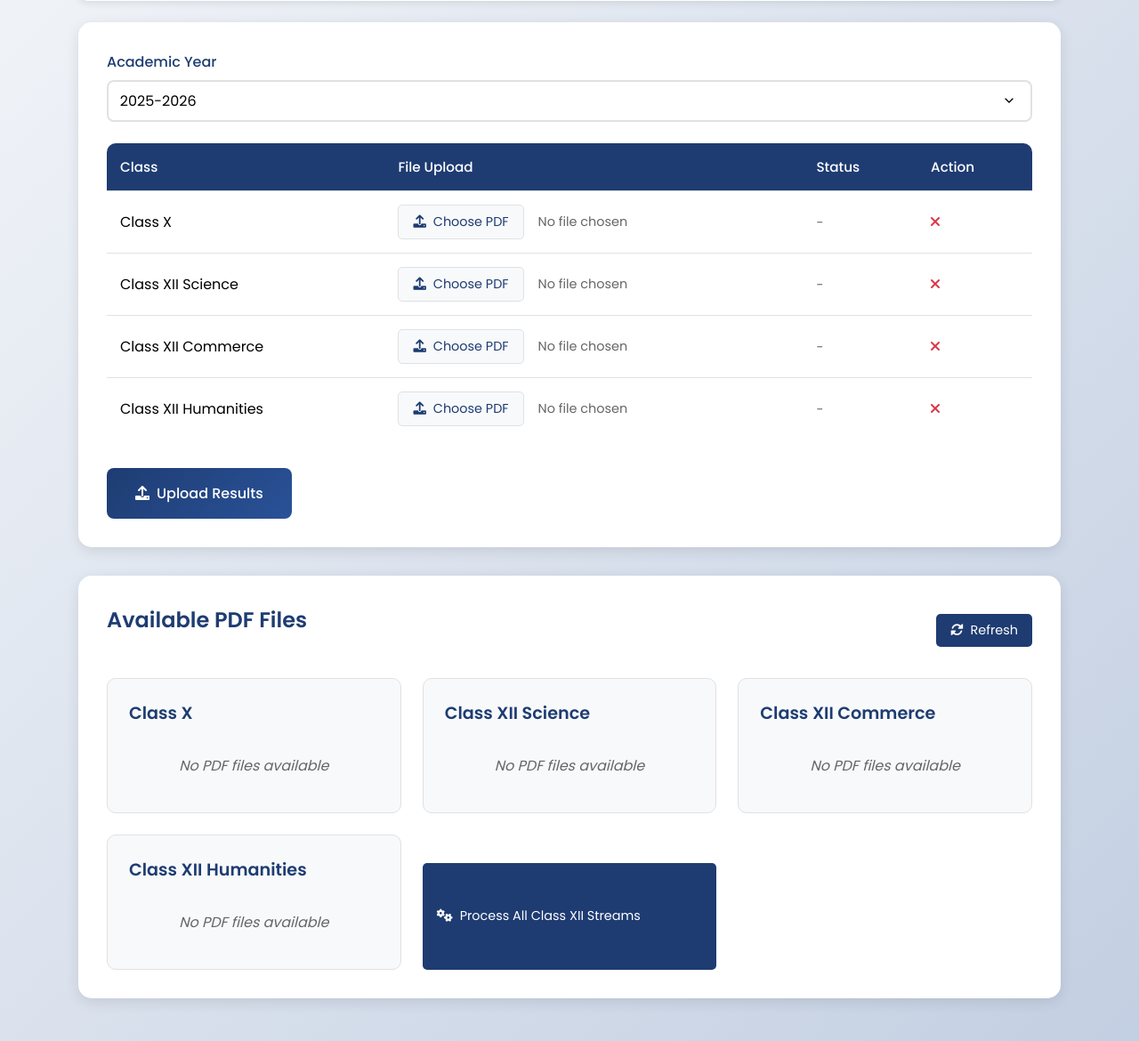
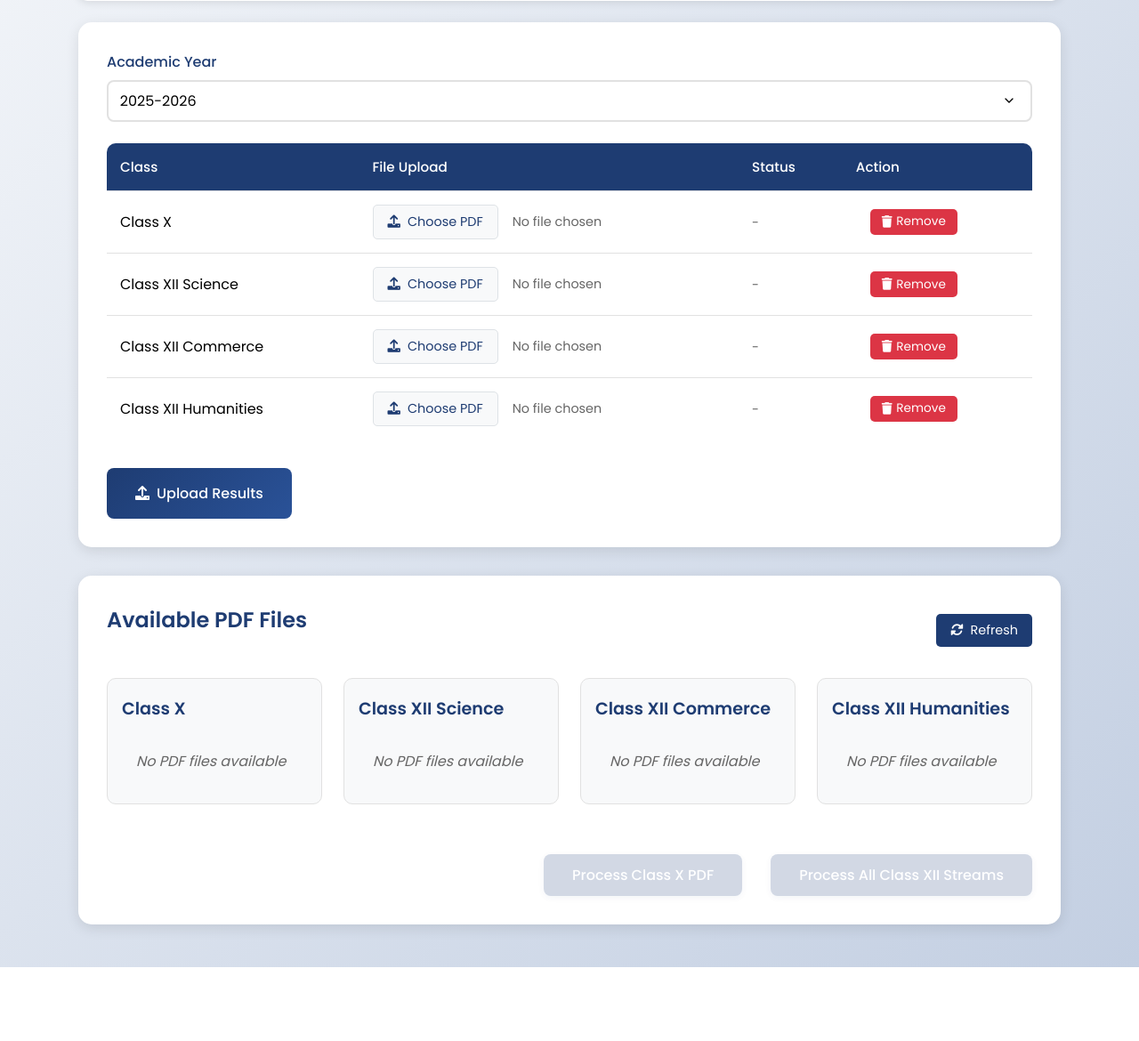
Before and after one commit to Phalguni-ubhe/School_API_Software, a Django app: page /upload-results/ in a window 1280 px wide. Shown: the part 282-1452 px from the top of the page at 89% size. After the commit the page ends 1369 px from the top, so only its background shows below. Run offline with Django 5.2, Linux system fonts and the light colour scheme; a user stored in the database is signed in; data that the repository does not hold is empty.

Commit message:
Enhanced Available pdf  file section, upload file section

```diff
--- a/student_api/templates/upload_results.html
+++ b/student_api/templates/upload_results.html
@@ -59,7 +59,7 @@
                             <span class="file-status" id="status_10">No file chosen</span>
                         </td>
                         <td><span class="file-status" id="upload_status_10">-</span></td>
-                        <td><i class="fas fa-times file-action" onclick="clearFile('10')"></i></td>
+                        <td><button class="pdf-remove-btn" onclick="clearFileUpload('class_10', this)"><i class="fas fa-trash"></i> Remove</button></td>
                     </tr>
                     <tr>
                         <td>Class XII Science</td>
@@ -71,7 +71,7 @@
                             <span class="file-status" id="status_12_science">No file chosen</span>
                         </td>
                         <td><span class="file-status" id="upload_status_12_science">-</span></td>
-                        <td><i class="fas fa-times file-action" onclick="clearFile('12_science')"></i></td>
+                        <td><button class="pdf-remove-btn" onclick="clearFileUpload('class_12_science', this)"><i class="fas fa-trash"></i> Remove</button></td>
                     </tr>
                     <tr>
                         <td>Class XII Commerce</td>
@@ -83,7 +83,7 @@
                             <span class="file-status" id="status_12_commerce">No file chosen</span>
                         </td>
                         <td><span class="file-status" id="upload_status_12_commerce">-</span></td>
-                        <td><i class="fas fa-times file-action" onclick="clearFile('12_commerce')"></i></td>
+                        <td><button class="pdf-remove-btn" onclick="clearFileUpload('class_12_commerce', this)"><i class="fas fa-trash"></i> Remove</button></td>
                     </tr>
                     <tr>
                         <td>Class XII Humanities</td>
@@ -95,7 +95,7 @@
                             <span class="file-status" id="status_12_humanities">No file chosen</span>
                         </td>
                         <td><span class="file-status" id="upload_status_12_humanities">-</span></td>
-                        <td><i class="fas fa-times file-action" onclick="clearFile('12_humanities')"></i></td>
+                        <td><button class="pdf-remove-btn" onclick="clearFileUpload('class_12_humanities', this)"><i class="fas fa-trash"></i> Remove</button></td>
                     </tr>
                 </tbody>
             </table>
@@ -417,9 +417,16 @@
     }
 
     .pdf-grid {
-        display: grid;
-        grid-template-columns: repeat(auto-fit, minmax(300px, 1fr));
+        display: flex;
+        flex-direction: column;
+        gap: 0.5rem;
+    }
+
+    .pdf-row {
+        display: flex;
+        flex-direction: row;
         gap: 1.5rem;
+        margin-bottom: 1.5rem;
     }
 
     .pdf-card {
@@ -427,6 +434,19 @@
         border-radius: 10px;
         padding: 1.5rem;
         border: 1px solid #e1e1e1;
+    }
+
+    .pdf-card-inline {
+        background: #f8f9fa;
+        border-radius: 10px;
+        padding: 1.2rem 1rem;
+        border: 1px solid #e1e1e1;
+        flex: 1 1 0;
+        min-width: 0;
+        box-sizing: border-box;
+        display: flex;
+        flex-direction: column;
+        align-items: flex-start;
     }
 
     .pdf-card h3 {
@@ -511,6 +531,63 @@
 
     .refresh-btn.rotating i {
         transform: rotate(360deg);
+    }
+
+    .pdf-process-btn-row {
+        display: flex;
+        flex-direction: row;
+        gap: 2rem;
+        justify-content: flex-end;
+        margin-top: 1.5rem;
+    }
+
+    .pdf-process-btn {
+        background: #1e3c72;
+        color: white;
+        border: none;
+        padding: 0.7rem 2rem;
+        border-radius: 8px;
+        font-size: 1rem;
+        font-weight: 500;
+        cursor: pointer;
+        transition: background-color 0.3s ease, transform 0.2s ease;
+        box-shadow: 0 2px 8px rgba(30, 60, 114, 0.08);
+    }
+
+    .pdf-process-btn:disabled {
+        background: #bfc8da;
+        color: #fff;
+        cursor: not-allowed;
+        opacity: 0.7;
+    }
+
+    .pdf-process-btn:not(:disabled):hover {
+        background: #2a5298;
+        transform: translateY(-2px);
+    }
+
+    /* Remove Button Styles */
+    .pdf-remove-btn {
+        background: #dc3545;
+        color: #fff;
+        border: none;
+        padding: 0.3rem 0.8rem;
+        border-radius: 5px;
+        font-size: 0.85rem;
+        margin-left: 1rem;
+        cursor: pointer;
+        transition: background-color 0.2s;
+        display: inline-flex;
+        align-items: center;
+        gap: 0.3rem;
+    }
+    .pdf-remove-btn:disabled {
+        background: #e6a2a8;
+        cursor: not-allowed;
+        opacity: 0.7;
+    }
+    .pdf-remove-btn:not(:disabled):hover {
+        background: #b71c1c;
     }
 </style>
 
@@ -613,7 +690,7 @@ function loadPDFFiles() {
         .then(response => response.json())
         .then(data => {
             const pdfGrid = document.getElementById('pdfGrid');
-            pdfGrid.innerHTML = ''; // Clear existing content
+            pdfGrid.innerHTML = '';
 
             const classes = {
                 'class_10': 'Class X',
@@ -623,110 +700,65 @@ function loadPDFFiles() {
             };
 
             let latest12th = {science: '', commerce: '', humanities: ''};
+            // Create a row for the 4 class cards
+            const row = document.createElement('div');
+            row.className = 'pdf-row';
             for (const [className, displayName] of Object.entries(classes)) {
                 const files = data.files[className] || [];
                 const card = document.createElement('div');
-                card.className = 'pdf-card';
+                card.className = 'pdf-card pdf-card-inline';
                 card.innerHTML = `
                     <h3>${displayName}</h3>
                     <div class="pdf-list">
                         ${files.length ? files.map(pdf => `
                             <div class="pdf-item">
                                 <i class="fas fa-file-pdf"></i>
-                                <span>${pdf}</span>
-                                <button class="process-btn" onclick="processPDF('${className}', '${pdf}')">
-                                    <i class="fas fa-cogs"></i> Process
-                                </button>
+                                <span title="${pdf}">${pdf.slice(0, 10)}${pdf.length > 10 ? '...' : ''}</span>
+                                <button class="pdf-remove-btn" onclick="removePDF('${className}', '${pdf}', this)"><i class='fas fa-trash'></i> Remove</button>
                             </div>
                         `).join('') : '<p class="no-files">No PDF files available</p>'}
                     </div>
                 `;
-                pdfGrid.appendChild(card);
+                row.appendChild(card);
                 // Track latest file for each 12th stream
                 if (className === 'class_12_science' && files.length) latest12th.science = files[files.length-1];
                 if (className === 'class_12_commerce' && files.length) latest12th.commerce = files[files.length-1];
                 if (className === 'class_12_humanities' && files.length) latest12th.humanities = files[files.length-1];
             }
-            // Add single button for all 12th streams
-            const all12thBtn = document.createElement('button');
-            all12thBtn.className = 'process-btn';
-            all12thBtn.innerHTML = '<i class="fas fa-cogs"></i> Process All Class XII Streams';
-            all12thBtn.style.marginTop = '2rem';
-            all12thBtn.onclick = function() {
-                processAll12thPDFs(latest12th);
+            pdfGrid.appendChild(row);
+            // Track latest file for Class 10th
+            let latest10th = '';
+            if (data.files['class_10'] && data.files['class_10'].length) {
+                latest10th = data.files['class_10'][data.files['class_10'].length-1];
+            }
+            // Add unified process buttons for Class 10th and Class 12th at the bottom
+            const btnContainer = document.createElement('div');
+            btnContainer.className = 'pdf-process-btn-row';
+            const process10thBtn = document.createElement('button');
+            process10thBtn.className = 'pdf-process-btn';
+            process10thBtn.innerHTML = 'Process Class X PDF';
+            process10thBtn.onclick = function(event) {
+                processLatest10thPDF(latest10th, event);
             };
-            pdfGrid.appendChild(all12thBtn);
+            process10thBtn.disabled = !latest10th;
+            btnContainer.appendChild(process10thBtn);
+            const process12thBtn = document.createElement('button');
+            process12thBtn.className = 'pdf-process-btn';
+            process12thBtn.innerHTML = 'Process All Class XII Streams';
+            process12thBtn.onclick = function(event) {
+                processAll12thPDFs(latest12th, event);
+            };
+            process12thBtn.disabled = !(latest12th.science || latest12th.commerce || latest12th.humanities);
+            btnContainer.appendChild(process12thBtn);
+            pdfGrid.appendChild(btnContainer);
         })
         .catch(error => {
             showAlert('Error loading PDF files: ' + error.message, 'error');
         });
 }
 
-function processPDF(className, fileName) {
-    const processBtn = event.target;
-    const originalText = processBtn.innerHTML;
-    processBtn.innerHTML = '<i class="fas fa-spinner fa-spin"></i> Processing...';
-    processBtn.disabled = true;
 
-    // Get CSRF token
-    const csrftoken = document.querySelector('[name=csrfmiddlewaretoken]').value;
-
-    // Create form data
-    const formData = new FormData();
-    formData.append('class_name', className);
-    formData.append('file_name', fileName);
-
-    // Make AJAX call
-    fetch('/process-pdf/', {
-        method: 'POST',
-        headers: {
-            'X-CSRFToken': csrftoken
-        },
-        body: formData
-    })
-    .then(response => response.json())
-    .then(data => {
-        if (data.status === 'success') {
-            // Show success message
-            const messages = document.querySelector('.messages');
-            messages.innerHTML = `
-                <div class="alert alert-success alert-dismissible fade show" role="alert">
-                    ${data.message}
-                    <button type="button" class="btn-close" data-bs-dismiss="alert" aria-label="Close"></button>
-                </div>
-            `;
-
-            // You can handle the output here if needed
-            console.log('Processing output:', data.output);
-        } else {
-            // Show error message
-            const messages = document.querySelector('.messages');
-            messages.innerHTML = `
-                <div class="alert alert-error alert-dismissible fade show" role="alert">
-                    ${data.message}
-                    <button type="button" class="btn-close" data-bs-dismiss="alert" aria-label="Close"></button>
-                </div>
-            `;
-        }
-    })
-    .catch(error => {
-        // Show error message
-        const messages = document.querySelector('.messages');
-        messages.innerHTML = `
-            <div class="alert alert-error alert-dismissible fade show" role="alert">
-                Error processing PDF: ${error.message}
-                <button type="button" class="btn-close" data-bs-dismiss="alert" aria-label="Close"></button>
-            </div>
-        `;
-    })
-    .finally(() => {
-        // Reset button
-        processBtn.innerHTML = originalText;
-        processBtn.disabled = false;
-    });
-}
-
-function processAll12thPDFs(latest12th) {
+function processLatest10thPDF(latest10th, event) {
     const processBtn = event.target;
     const originalText = processBtn.innerHTML;
     processBtn.innerHTML = '<i class="fas fa-spinner fa-spin"></i> Processing...';
@@ -734,8 +766,8 @@ function processAll12thPDFs(latest12th) {
 
     const csrftoken = document.querySelector('[name=csrfmiddlewaretoken]').value;
     const formData = new FormData();
-    formData.append('class_name', 'class_12_all');
-    formData.append('file_name', JSON.stringify(latest12th));
+    formData.append('class_name', 'class_10');
+    formData.append('file_name', latest10th);
 
     fetch('/process-pdf/', {
         method: 'POST',
@@ -746,17 +778,16 @@ function processAll12thPDFs(latest12th) {
     })
     .then(response => response.json())
     .then(data => {
+        const messages = document.querySelector('.messages');
         if (data.status === 'success') {
-            const messages = document.querySelector('.messages');
             messages.innerHTML = `
                 <div class="alert alert-success alert-dismissible fade show" role="alert">
                     ${data.message}
                     <button type="button" class="btn-close" data-bs-dismiss="alert" aria-label="Close"></button>
                 </div>
             `;
-            console.log('Processing output:', data.api_results || data.output);
+            console.log('Processing output:', data.output);
         } else {
-            const messages = document.querySelector('.messages');
             messages.innerHTML = `
                 <div class="alert alert-error alert-dismissible fade show" role="alert">
                     ${data.message}
@@ -779,5 +810,104 @@ function processAll12thPDFs(latest12th) {
         processBtn.disabled = false;
     });
 }
+
+function processAll12thPDFs(latest12th, event) {
+    const processBtn = event.target;
+    const originalText = processBtn.innerHTML;
+    processBtn.innerHTML = '<i class="fas fa-spinner fa-spin"></i> Processing...';
+    processBtn.disabled = true;
+
+    const csrftoken = document.querySelector('[name=csrfmiddlewaretoken]').value;
+    const formData = new FormData();
+    formData.append('class_name', 'class_12_all');
+    formData.append('file_name', JSON.stringify(latest12th));
+
+    fetch('/process-pdf/', {
+        method: 'POST',
+        headers: {
+            'X-CSRFToken': csrftoken
+        },
+        body: formData
+    })
+    .then(response => response.json())
+    .then(data => {
+        const messages = document.querySelector('.messages');
+        if (data.status === 'success') {
+            messages.innerHTML = `
+                <div class="alert alert-success alert-dismissible fade show" role="alert">
+                    ${data.message}
+                    <button type="button" class="btn-close" data-bs-dismiss="alert" aria-label="Close"></button>
+                </div>
+            `;
+            console.log('Processing output:', data.api_results || data.output);
+        } else {
+            messages.innerHTML = `
+                <div class="alert alert-error alert-dismissible fade show" role="alert">
+                    ${data.message}
+                    <button type="button" class="btn-close" data-bs-dismiss="alert" aria-label="Close"></button>
+                </div>
+            `;
+        }
+    })
+    .catch(error => {
+        const messages = document.querySelector('.messages');
+        messages.innerHTML = `
+            <div class="alert alert-error alert-dismissible fade show" role="alert">
+                Error processing PDF: ${error.message}
+                <button type="button" class="btn-close" data-bs-dismiss="alert" aria-label="Close"></button>
+            </div>
+        `;
+    })
+    .finally(() => {
+        processBtn.innerHTML = originalText;
+        processBtn.disabled = false;
+    });
+}
+
+function removePDF(className, fileName, btn) {
+    if (!confirm(`Are you sure you want to delete this PDF?`)) return;
+    btn.disabled = true;
+    btn.innerHTML = '<i class="fas fa-spinner fa-spin"></i> Removing...';
+    const csrftoken = document.querySelector('[name=csrfmiddlewaretoken]').value;
+    const formData = new FormData();
+    formData.append('class_name', className);
+    formData.append('file_name', fileName);
+    fetch('/delete-pdf/', {
+        method: 'POST',
+        headers: {
+            'X-CSRFToken': csrftoken
+        },
+        body: formData
+    })
+    .then(response => response.json())
+    .then(data => {
+        if (data.status === 'success') {
+            showAlert(data.message, 'success');
+            refreshPDFList();
+        } else {
+            showAlert(data.message, 'error');
+            btn.disabled = false;
+            btn.innerHTML = '<i class="fas fa-trash"></i> Remove';
+        }
+    })
+    .catch(error => {
+        showAlert('Error deleting PDF: ' + error.message, 'error');
+        btn.disabled = false;
+        btn.innerHTML = '<i class="fas fa-trash"></i> Remove';
+    });
+}
+
+function clearFileUpload(className, btn) {
+    // Clear the file input and status for the given class
+    const fileInput = document.getElementById(`file_${className.replace('class_', '')}`);
+    const statusSpan = document.getElementById(`status_${className.replace('class_', '')}`);
+    const uploadStatusSpan = document.getElementById(`upload_status_${className.replace('class_', '')}`);
+    if (fileInput) fileInput.value = '';
+    if (statusSpan) statusSpan.textContent = 'No file chosen';
+    if (uploadStatusSpan) {
+        uploadStatusSpan.textContent = '-';
+        uploadStatusSpan.className = 'file-status';
+    }
+}
 </script>
 {% endblock %}
--- a/student_api/urls.py
+++ b/student_api/urls.py
@@ -31,4 +31,5 @@ urlpatterns = [
     path('results-view/', views.results_view, name='results_view'),
     path('process-pdf/', views.process_pdf, name='process_pdf'),
     path('get-pdf-files/', views.get_pdf_files_list, name='get_pdf_files'),
+    path('delete-pdf/', views.delete_pdf, name='delete-pdf'),
 ]
--- a/student_api/views.py
+++ b/student_api/views.py
@@ -16,6 +16,7 @@ import os
 from datetime import datetime
 import subprocess
 import sys
+from django.views.decorators.csrf import csrf_exempt
 
 # Set up logging
 logger = logging.getLogger(__name__)
@@ -487,3 +488,30 @@ def get_pdf_files_list(request):
         'class_12_humanities': get_pdf_files(os.path.join(base_dir, 'class_12_humanities'))
     }
     return JsonResponse({'files': existing_pdfs})
+
+@csrf_exempt
+def delete_pdf(request):
+    if request.method != 'POST':
+        return JsonResponse({'status': 'error', 'message': 'Invalid request method.'})
+    class_name = request.POST.get('class_name')
+    file_name = request.POST.get('file_name')
+    if not class_name or not file_name:
+        return JsonResponse({'status': 'error', 'message': 'Missing parameters.'})
+    # Map class_name to folder
+    folder_map = {
+        'class_10': os.path.join('student_api', 'text_recognition', 'data', 'class_10'),
+        'class_12_science': os.path.join('student_api', 'text_recognition', 'data', 'class_12_science'),
+        'class_12_commerce': os.path.join('student_api', 'text_recognition', 'data', 'class_12_commerce'),
+        'class_12_humanities': os.path.join('student_api', 'text_recognition', 'data', 'class_12_humanities'),
+    }
+    folder = folder_map.get(class_name)
+    if not folder:
+        return JsonResponse({'status': 'error', 'message': 'Invalid class name.'})
+    file_path = os.path.join(folder, file_name)
+    if not os.path.isfile(file_path):
+        return JsonResponse({'status': 'error', 'message': 'File not found.'})
+    try:
+        os.remove(file_path)
+        return JsonResponse({'status': 'success', 'message': f'{file_name} deleted successfully.'})
+    except Exception as e:
+        return JsonResponse({'status': 'error', 'message': f'Error deleting file: {str(e)}'})
```
Also changed, not shown: 5 other files.
